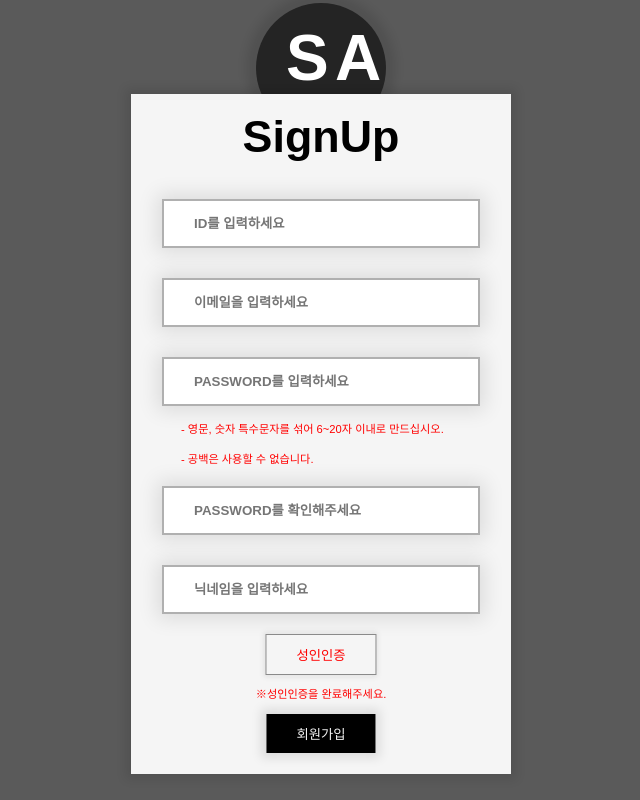
After one commit to Wuyuh-sun/Capstone2_SA, a PHP site: page /signUp.html in a window 1280 px wide. The commit adds this page. Shown: the whole page, without its empty margins (319-959 px from the left). Run offline with PHP 8.4, Linux system fonts and the light colour scheme; some web fonts are replaced.

Commit message:
2nd commit

```diff
--- a/CSS/login.css
+++ b/CSS/login.css
@@ -152,6 +152,7 @@ body{
     transform: translateY(-30%);
     border: 0;
     box-shadow: 0px 0px 10px 5px rgba(0, 0, 0, 0.1);
+    cursor: pointer;
 }
 .login_bottom{
     display: flex;
--- /dev/null
+++ b/CSS/signUP.css
@@ -0,0 +1,183 @@
+@import url("https://use.typekit.net/avn7pgt.css");
+@import "reset.css";
+
+body {
+  background-color: rgb(90, 90, 90);
+  font-family: myriad-pro, sans-serif;
+}
+
+/* SA아이콘 */
+.SA_HOME {
+  width: 130px;
+  height: 130px;
+  background-color: rgb(36, 36, 36);
+  border-radius: 50%;
+  box-shadow: 0px 0px 10px 10px rgba(0, 0, 0, 0.1);
+  position: fixed;
+  top: 8.5%;
+  left: 50%;
+  transform: translate(-50%, -50%);
+  transition: 1s;
+}
+
+.SA {
+  font-weight: 700;
+  font-style: normal;
+  color: rgb(255, 255, 255);
+  font-size: 4em;
+  letter-spacing: 0.1em;
+  -webkit-user-select: none;
+  -moz-user-select: none;
+  -ms-user-select: none;
+  user-select: none;
+  width: 50%;
+  height: 50%;
+  position: relative;
+  top: 42%;
+  left: 48%;
+  transform: translate(-50%, -50%);
+  transition: 1s;
+}
+
+.smokearea {
+  font-weight: 400;
+  font-style: normal;
+  color: rgb(255, 255, 255);
+  font-size: 0.1em;
+  word-spacing: 1.8em;
+  -webkit-user-select: none;
+  -moz-user-select: none;
+  -ms-user-select: none;
+  user-select: none;
+  width: 50%;
+  height: 50%;
+  position: relative;
+  top: 48%;
+  left: 50%;
+  margin-left: 8px;
+  transform: translate(-50%, -50%);
+  transition: 1s;
+}
+
+/* 회원가입 폼 */
+.signUPform {
+  width: 380px;
+  height: 680px;
+  background-color: whitesmoke;
+  position: fixed;
+  z-index: 0;
+  top: 48%;
+  left: 50%;
+  transform: translate(-50%, -50%);
+  margin-top: 50px;
+  transition: 1s;
+  box-shadow: 0px 0px 10px 5px rgba(0, 0, 0, 0.1);
+  /* display: none; */
+}
+.signUPform div:first-child{
+  font-size: 2.8em;
+  font-weight: 900;
+  text-align: center;
+  margin-top: 20px;
+  -webkit-user-select: none;
+  -moz-user-select: none;
+  -ms-user-select: none;
+  user-select: none;
+  margin-top: 20px;
+}
+.inputID{
+  padding:15px 0 15px 30px;
+  font-weight: bold;
+  border: 2px solid rgb(176, 176, 176);
+  box-shadow: 0px 0px 20px 5px rgba(0, 0, 0, 0.1);
+  position: relative;
+  top:40px;
+  left:50%;
+  transform: translateX(-50%);
+}
+.inputEmail{
+  padding:15px 0 15px 30px;
+  font-weight: bold;
+  border: 2px solid rgb(176, 176, 176);
+  box-shadow: 0px 0px 20px 5px rgba(0, 0, 0, 0.1);
+  position: relative;
+  top:70px;
+  left:50%;
+  transform: translateX(-50%);
+}
+.inputPW{
+  padding:15px 0 15px 30px;
+  font-weight: bold;
+  border: 2px solid rgb(176, 176, 176);
+  box-shadow: 0px 0px 20px 5px rgba(0, 0, 0, 0.1);
+  position: relative;
+  top:100px;
+  left:50%;
+  transform: translateX(-50%);
+}
+.inputPW_check{
+  padding:15px 0 15px 30px;
+  font-weight: bold;
+  border: 2px solid rgb(176, 176, 176);
+  box-shadow: 0px 0px 20px 5px rgba(0, 0, 0, 0.1);
+  position: relative;
+  top:180px;
+  left:50%;
+  transform: translateX(-50%);
+}
+.inputNickName{
+  padding:15px 0 15px 30px;
+  font-weight: bold;
+  border: 2px solid rgb(176, 176, 176);
+  box-shadow: 0px 0px 20px 5px rgba(0, 0, 0, 0.1);
+  position: relative;
+  top:210px;
+  left:50%;
+  transform: translateX(-50%);
+}
+.adult_check{
+  background-color: whitesmoke;
+  color: red;
+  position: absolute;
+  top:540px;
+  left: 50%;
+  padding: 10px 30px 10px 30px;
+  transform: translateX(-50%);
+  border: 1px solid rgba(84, 84, 84, 0.66);
+  box-shadow: 0px 0px 5px 2px rgba(67, 67, 67, 0.1);
+  cursor: pointer;
+}
+.signUpBtn{
+  background-color: black;
+  color: whitesmoke;
+  position: absolute;
+  top:620px;
+  left: 50%;
+  padding: 10px 30px 10px 30px;
+  transform: translateX(-50%);
+  border: 0;
+  box-shadow: 0px 0px 10px 5px rgba(0, 0, 0, 0.1);
+  cursor: pointer;
+}
+.signUPform div:nth-child(5){
+  color: red;
+  font-size: 0.7em;
+  position: absolute;
+  top:330px;
+  left:50px;
+}
+.signUPform div:nth-child(6){
+  color: red;
+  font-size: 0.7em;
+  position: absolute;
+  top:360px;
+  left:50px;
+}
+.signUPform div:nth-child(10){
+  color: red;
+  font-size: 0.7em;
+  position: absolute;
+  top:595px;
+  left:50%;
+  transform: translateX(-50%);
+}
--- a/JS/login.js
+++ b/JS/login.js
@@ -5,6 +5,8 @@ const loginform = document.getElementById("loginform");
 const login_top = document.getElementById("login_top");
 const login_bottom = document.getElementById("login_bottom");
 const login_center = document.getElementById("login_center");
+const findPW = document.getElementById("findPW");
+const signUP = document.getElementById("signUP");
 
 
 function homeClick(){
--- a/JS/map.js
+++ b/JS/map.js
@@ -25,7 +25,7 @@ var imageSrc = "https://t1.daumcdn.net/localimg/localimages/07/mapapidoc/markerS
 for (var i = 0; i < positions.length; i ++) {
 
     // 마커 이미지의 이미지 크기 입니다
-    var imageSize = new kakao.maps.Size(60, 84);
+    var imageSize = new kakao.maps.Size(56, 84);
 
     // 마커 이미지를 생성합니다
     var markerImage = new kakao.maps.MarkerImage(imageSrc, imageSize);
--- /dev/null
+++ b/signUp.html
@@ -0,0 +1,39 @@
+<!DOCTYPE html>
+<html lang="en">
+
+<head>
+    <meta charset="UTF-8">
+    <meta http-equiv="X-UA-Compatible" content="IE=edge">
+    <meta name="viewport" content="width=device-width, initial-scale=1.0">
+    <link rel="stylesheet" href="CSS/signUP.css">
+    <title>Smoke Area Map</title>
+</head>
+
+<body>
+    <!-- 로그인 아이콘 -->
+    <div class="SA_HOME" id="SA_HOME">
+        <div class="SA" id="SA">SA</div>
+        <div class="smokearea" id="smokearea">Smoke Area</div>
+    </div>
+
+    <!-- 로그인 창 -->
+    <form action="">
+        <div class="signUPform" id="signUPform">
+            <div>SignUp</div>
+            <input type="text" size="33" class="inputID" placeholder="ID를 입력하세요">
+            <input type="text" size="33" class="inputEmail" placeholder="이메일을 입력하세요">
+            <input type="text" size="33" class="inputPW" placeholder="PASSWORD를 입력하세요">
+            <div>- 영문, 숫자 특수문자를 섞어 6~20자 이내로 만드십시오.</div>
+            <div>- 공백은 사용할 수 없습니다.</div>
+            <input type="text" size="33" class="inputPW_check" placeholder="PASSWORD를 확인해주세요">
+            <input type="text" size="33" class="inputNickName" placeholder="닉네임을 입력하세요">
+            <input type="button" class="adult_check" value="성인인증">
+            <div>※성인인증을 완료해주세요.</div>
+            <input type="button" class="signUpBtn" value="회원가입">
+        </div>
+    </form>
+
+
+</body>
+
+</html>
--- /dev/null
+++ b/참조 사이트.txt
@@ -0,0 +1,5 @@
+프로젝트 저장소 - https://github.com/Wuyuh-sun/Capstone2_SA
+
+kakao developers - https://developers.kakao.com/
+
+위도 경도 검색 - https://tablog.neocities.org/keywordposition.html
```
Also changed, not shown: CSS/findPW.css (added, +124 -0 lines), findPW.html (added, +31 -0 lines), index.html (+14 -8 lines).
